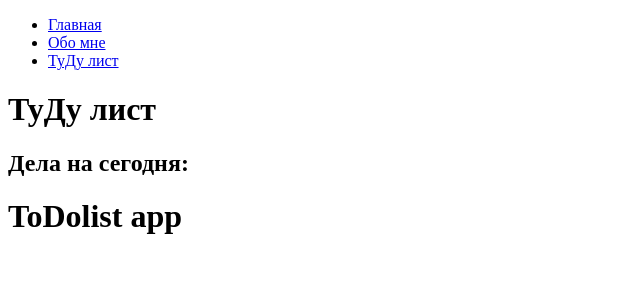
After one commit to kavi228/django-todo-project, a Django app: page /todos/ in a window 1280 px wide. The commit adds this page. Shown: the top 300 px of the page, without its empty margins (0-640 px from the left). Run offline with Django 5.2, Linux system fonts and the light colour scheme; data that the repository does not hold is empty.

Commit message:
create app

```diff
--- a/todomaneger/templates/baze.html
+++ b/todomaneger/templates/baze.html
@@ -9,8 +9,14 @@
   </title>
 </head>
 <body>
+  {% include 'components/navbar.html' %}
   {% block body %}
       Baze body
   {% endblock body %}
+  <footer>
+    {% block footer %}
+      First pet-project
+    {% endblock footer %}
+  </footer>
 </body>
 </html>
--- /dev/null
+++ b/todomaneger/templates/components/navbar.html
@@ -0,0 +1,7 @@
+<nav>
+  <ul>
+    <li><a href="{% url 'vid' %}">Главная</a></li>
+    <li><a href="#">Обо мне</a></li>
+    <li><a href="{% url 'todolist:vid' %}">ТуДу лист</a></li>
+  </ul>
+</nav>
--- /dev/null
+++ b/todomaneger/todolist/templates/todolist/baze.html
@@ -0,0 +1,5 @@
+{% extends 'baze.html' %}
+
+{% block footer %}
+  <h1>ToDolist app<h1>
+{% endblock footer %}
--- /dev/null
+++ b/todomaneger/todolist/templates/todolist/vid.html
@@ -0,0 +1,23 @@
+{% extends 'todolist/baze.html' %}
+
+{% block title %}
+  App для грокнутых
+{% endblock title %}
+
+{% block body %}
+  <h1> ТуДу лист </h1>
+  <h2>Дела на сегодня:</h2>
+  <ul>
+    {% for todoitem in todoitems %}
+      <li>
+        {{todoitem.title}}
+        {% if todoitem.done %}
+          ✔️
+        {% else %}
+          ❌
+        {% endif %}
+      </li>
+    {% endfor %}
+
+  </ul>
+{% endblock body %}
--- /dev/null
+++ b/todomaneger/todolist/urls.py
@@ -0,0 +1,11 @@
+
+from django.contrib import admin
+from django.urls import path, include
+from django.views.generic import TemplateView
+from . import views
+
+app_name = "todolist"
+
+urlpatterns = [
+    path("", views.vid_view, name="vid")
+]
--- a/todomaneger/todolist/views.py
+++ b/todomaneger/todolist/views.py
@@ -1,3 +1,6 @@
 from django.shortcuts import render
+from .models import ToDoItem
 
-# Create your views here.
+def vid_view(request):
+    todoitems = ToDoItem.objects.order_by("id").all()
+    return render(request, "todolist/vid.html", context={"todoitems": todoitems})
--- a/todomaneger/todomaneger/urls.py
+++ b/todomaneger/todomaneger/urls.py
@@ -15,10 +15,11 @@ Including another URLconf
     2. Add a URL to urlpatterns:  path('blog/', include('blog.urls'))
 """
 from django.contrib import admin
-from django.urls import path
+from django.urls import path, include
 from django.views.generic import TemplateView
 
 urlpatterns = [
-    path("", TemplateView.as_view(template_name = "vid.html")),
+    path("", TemplateView.as_view(template_name = "vid.html"), name="vid"),
+    path('todos/', include('todolist.urls')),
     path('admin/', admin.site.urls),
 ]
```
